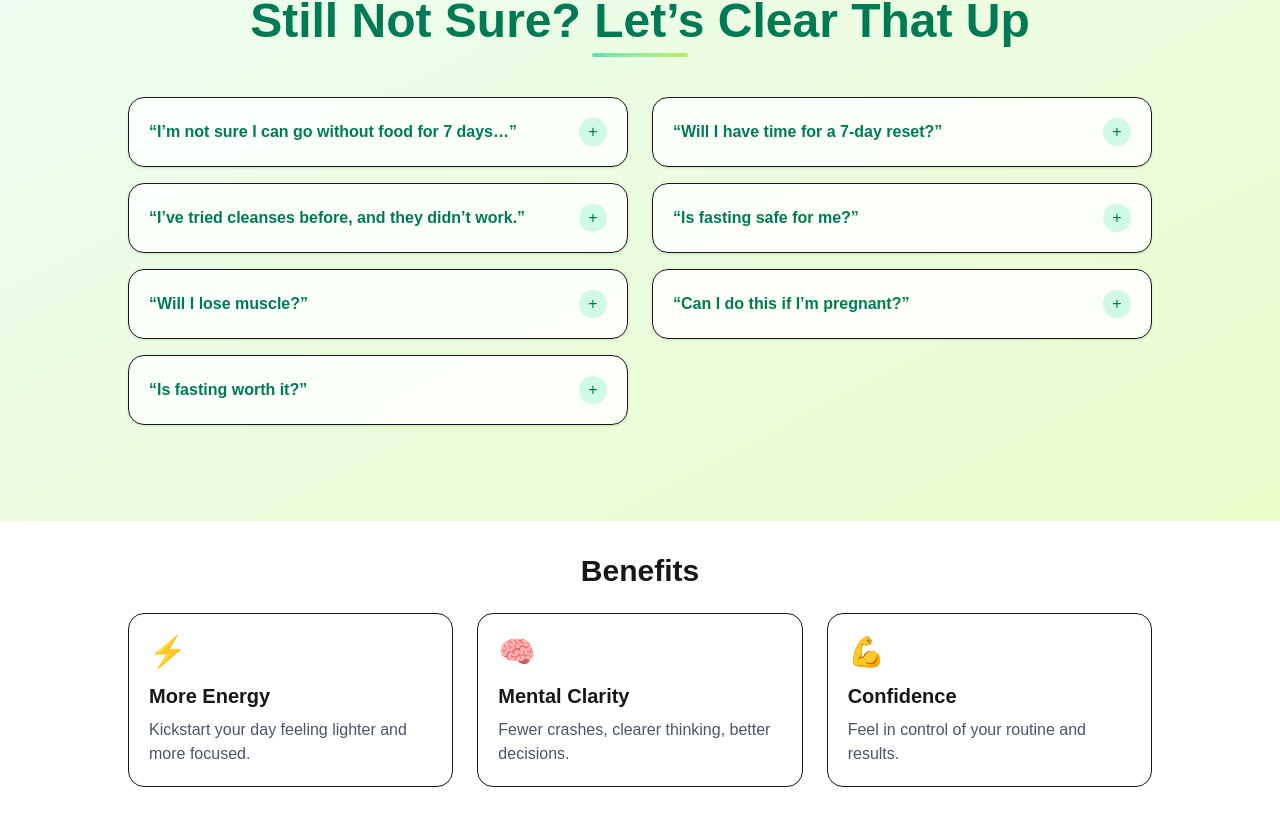
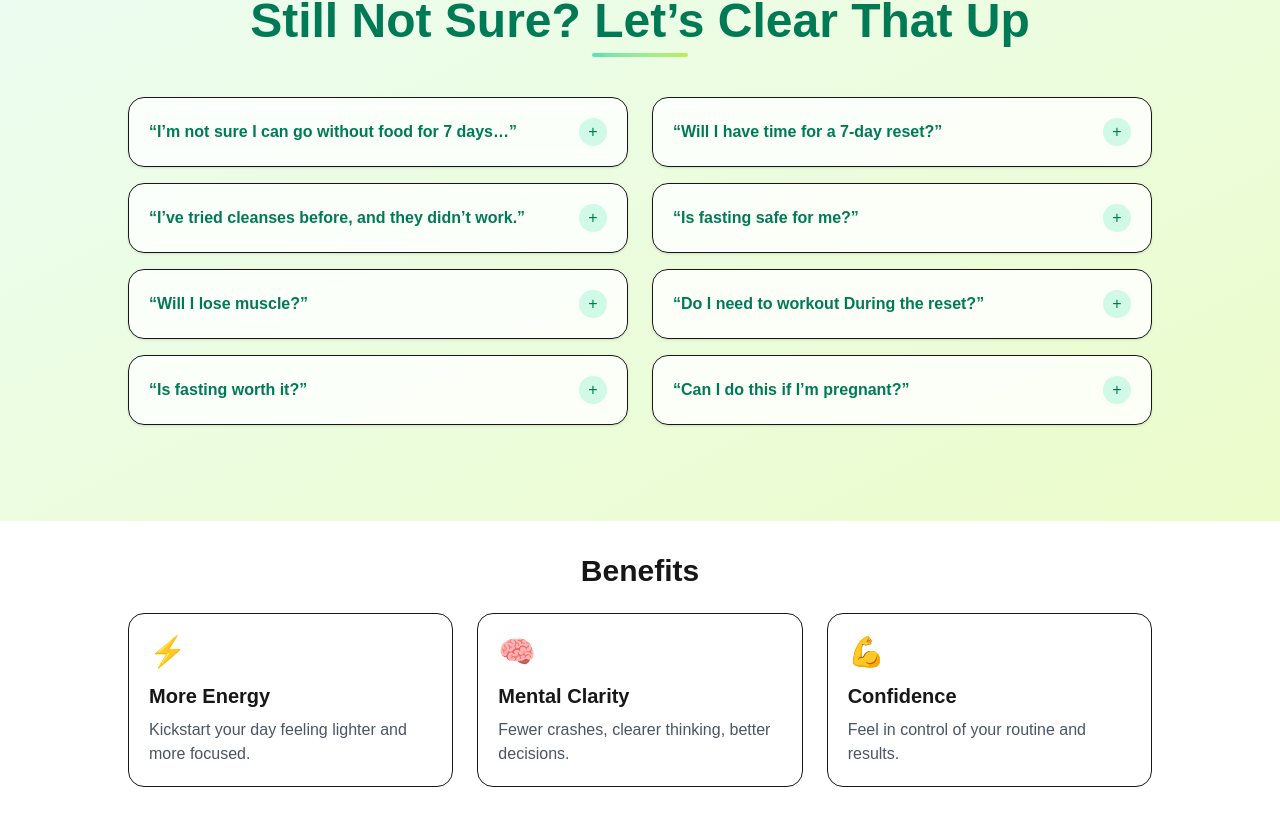
Before and after one commit to taylor-franco-91/mbr-next, a Next.js app: page / in a window 1280 px wide. Shown: the part 5115-5934 px from the top of the page. Built offline with nearby package versions, Linux system fonts and the light colour scheme.

Commit message:
content(faq): add hunger/energy objection as 8th item, swapped 7 & 8

```diff
--- a/app/page.js
+++ b/app/page.js
@@ -386,6 +386,17 @@ export default function HomePage() {
               {/* 7 */}
               <details className="group rounded-2xl border bg-white/80 backdrop-blur p-5 shadow-sm open:shadow-md transition">
                 <summary className="flex items-center justify-between cursor-pointer select-none">
+                  <span className="font-semibold text-emerald-700">“Do I need to workout During the reset?”</span>
+                  <span className="ml-4 grid h-7 w-7 place-items-center rounded-full bg-emerald-100 text-emerald-700 transition-transform duration-200 group-open:rotate-45">+</span>
+                </summary>
+                <div className="mt-3 text-gray-700 leading-relaxed">
+                  No, I actually advise you not to workout so you dont get light headed or sick. Also you dont want to trigger your digestive system to tell you " I need to eat" because if you workout during the fast your body is going to want food to replenish the calories you just burned, so NO!
+                </div>
+              </details>
+
+              {/* 8 */}
+              <details className="group rounded-2xl border bg-white/80 backdrop-blur p-5 shadow-sm open:shadow-md transition">
+                <summary className="flex items-center justify-between cursor-pointer select-none">
                   <span className="font-semibold text-emerald-700">“Can I do this if I’m pregnant?”</span>
                   <span className="ml-4 grid h-7 w-7 place-items-center rounded-full bg-emerald-100 text-emerald-700 transition-transform duration-200 group-open:rotate-45">+</span>
                 </summary>
@@ -397,7 +408,6 @@ export default function HomePage() {
           </div>
         </div>
       </section>
-
 
       <section className="p-8 bg-white">
         <div className="max-w-5xl mx-auto">
```
